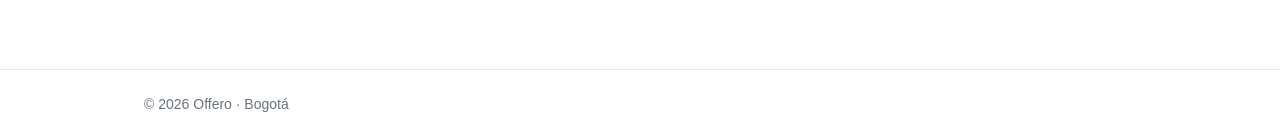
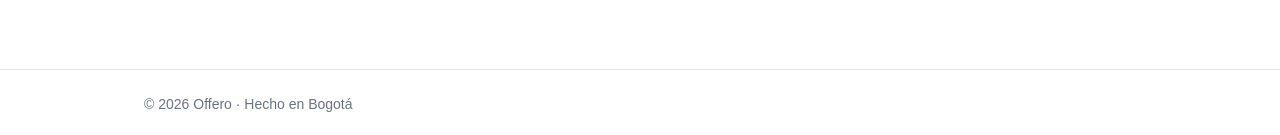
Before and after one commit to diegodani2030/App-Offero, a Next.js app in the folder app-offero/: page / in a window 1280 px wide. Shown: the part 662-797 px from the top of the page. Built offline with nearby package versions, Linux system fonts and the light colour scheme.

Commit message:
chore(m0): cambie el texto del footer para probar el Preview

```diff
--- a/app-offero/src/components/layout/Footer.js
+++ b/app-offero/src/components/layout/Footer.js
@@ -2,7 +2,7 @@ export default function Footer() {
   return (
     <footer className="mt-auto border-t border-gray-200">
       <p className="mx-auto max-w-5xl px-4 py-6 text-sm text-gray-500">
-        © 2026 Offero · Bogotá
+        © 2026 Offero · Hecho en Bogotá
       </p>
     </footer>
   );
```
